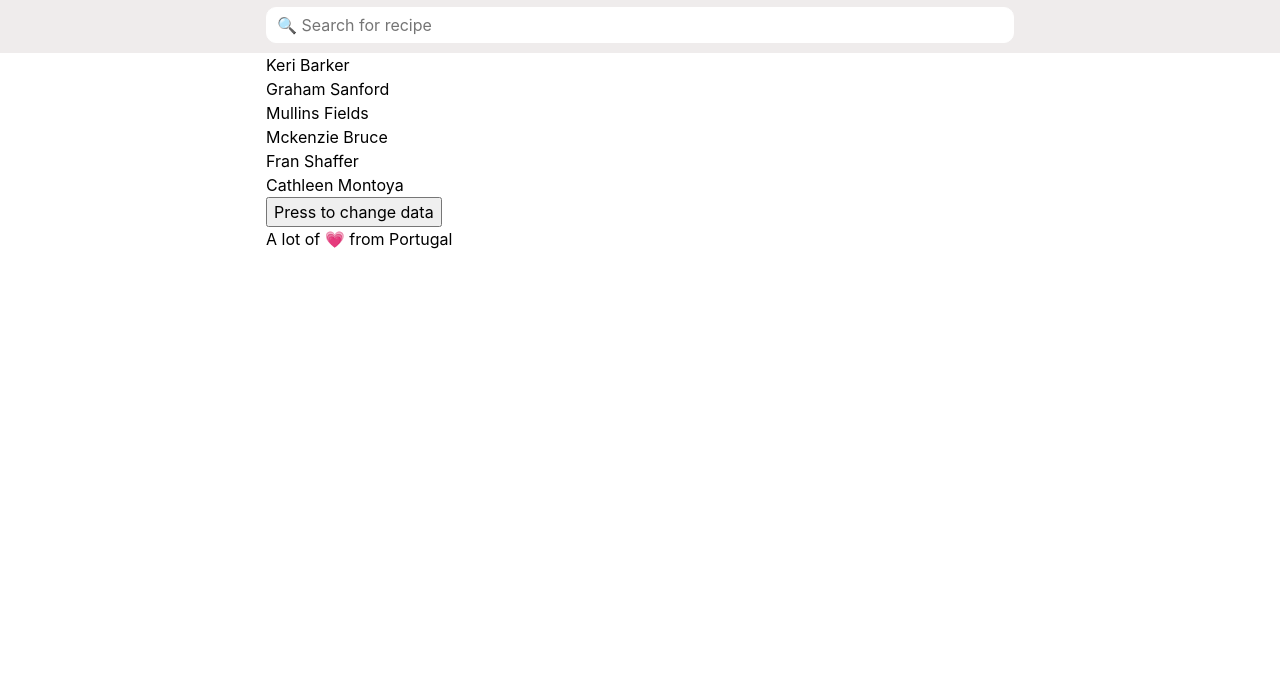
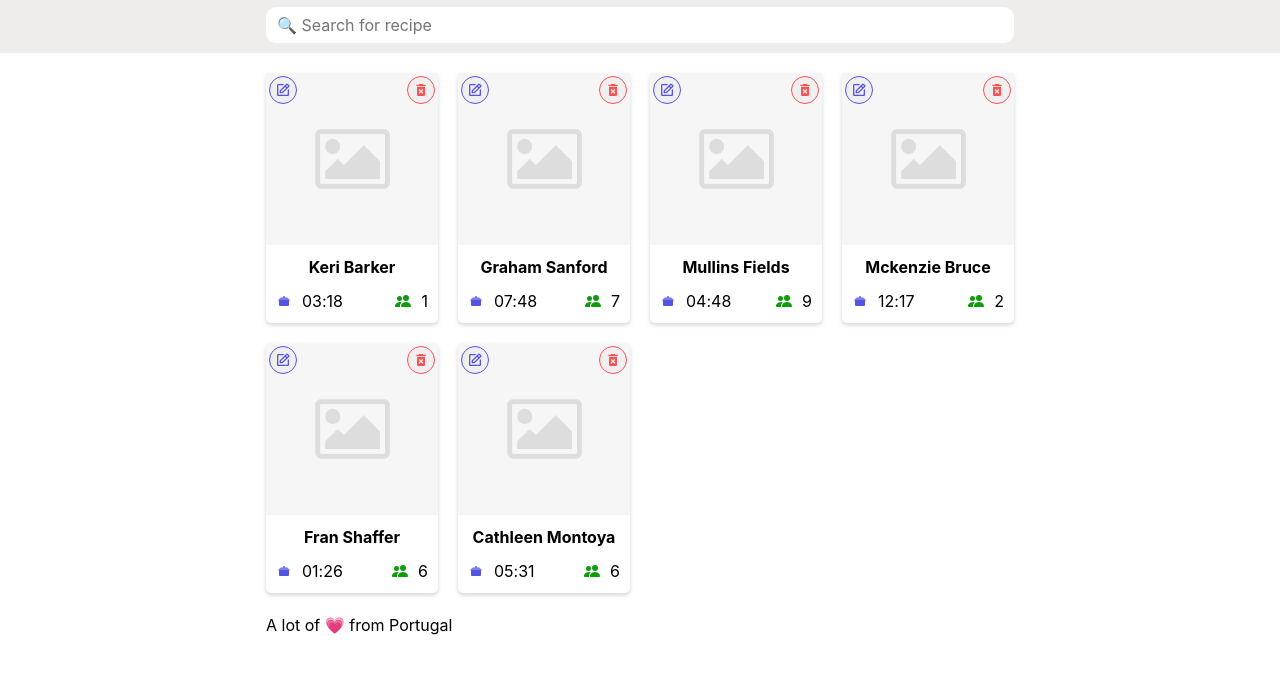
Before and after one commit to FredericoSilva015/recipe-book, a Gatsby site: page / in a window 1280 px wide. Shown: the part 63-736 px from the top of the page. Built offline with nearby package versions, Linux system fonts and the light colour scheme; Gatsby itself is replaced by a stand-in of ours.

Commit message:
added changes to README, new recipe card component, added styles for recipe card, added category for data, added and corrected global valuables from styles

```diff
--- a/src/components/header/style.module.scss
+++ b/src/components/header/style.module.scss
@@ -1,4 +1,4 @@
-@import '../../style/variable';
+@import './src/style/variable';
 
 .header {
     position: sticky;
@@ -40,10 +40,6 @@
         background-color: $green-transparent;
     }
 
-    &:focus, &:active {
-        outline: none;
-    }
-
     &:hover .lineMiddle {
         width: 80%;
     }
@@ -58,7 +54,7 @@
     transition: width .2s ease, transform .2s ease;
 }
 
-.menuActive {
+.menuButton:active {
     background-color: $green-transparent;
 
     .lineTop {
--- a/src/components/image/component.js
+++ b/src/components/image/component.js
@@ -16,7 +16,7 @@ import Img from "gatsby-image"
 const Image = () => {
   const data = useStaticQuery(graphql`
     query {
-      placeholderImage: file(relativePath: { eq: "gatsby-astronaut.png" }) {
+      placeholderImage: file(relativePath: { eq: "placeholder.png" }) {
         childImageSharp {
           fluid(maxWidth: 300) {
             ...GatsbyImageSharpFluid
--- /dev/null
+++ b/src/components/recipe-card/component.js
@@ -0,0 +1,28 @@
+import React from 'react'
+import Style from './style.module.scss'
+import Image from '../image/component'
+import { GiCookingPot } from 'react-icons/gi'
+import { BsFillPeopleFill } from 'react-icons/bs'
+import { BiEdit } from 'react-icons/bi';
+import { MdDeleteForever } from 'react-icons/md';
+
+const RecipeCard = ({ recipe }) => {
+    return (
+        <>
+            <div className={Style.recipeCard}>
+                <div className={Style.imgWrapper}>
+                    <Image />
+                </div>
+                <h2 className={Style.title}>{recipe.name}</h2>
+                <div className={Style.instructions}>
+                    <p className={Style.cookingTime}><GiCookingPot />{recipe.cooking_time}</p>
+                    <p className={Style.servings}><BsFillPeopleFill />{recipe.servings}</p>
+                </div>
+                <button className={Style.edit} aria-label="edit"><BiEdit /></button>
+                <button className={Style.delete} aria-label="delete"><MdDeleteForever /></button>
+            </div>
+        </>
+    )
+}
+
+export default RecipeCard;
--- /dev/null
+++ b/src/components/recipe-card/style.module.scss
@@ -0,0 +1,97 @@
+@import './src/style/variable';
+
+.recipeCard {
+    position: relative;
+    background-color: white;
+
+    width: calc(25% - #{$medium});
+
+    padding: 0 0 $small 0;
+    margin: 0 $medium $medium 0;
+
+    text-align: center;
+
+    border: none;
+    border-radius: 5px;
+
+    box-shadow: $low-spread;
+
+    cursor: pointer;
+
+    transition: box-shadow .5s ease-in-out, transform .5s ease-in-out;
+
+    &:hover {
+        box-shadow: $large-spread;
+        transform: translateY(-4px);
+    }
+}
+
+.imgWrapper, .title {
+    margin-bottom: $small;
+}
+
+.title, .instructions {
+    padding: 0 $small;
+}
+
+.title {
+    font-size: $p;
+    line-height: lineHeight($p);
+}
+
+.instructions {
+    display: flex;
+    justify-content: space-between;
+}
+
+.cookingTime, .servings {
+    display: flex;
+    align-items: center;
+
+    svg {
+        margin-right: $small;
+    }
+}
+
+.cookingTime svg {
+    color: $blue;
+}
+.servings svg {
+    color: $green
+}
+
+.delete, .edit {
+    position: absolute;
+
+    top: 0;
+
+    display: flex;
+
+    padding: $extra_small;
+
+    border-radius: 100%;
+
+    margin: 3px;
+
+    transition: background-color .5s ease-in-out;
+}
+
+.edit {
+    left: 0;
+    color: $blue;
+    border: 1px solid $blue;
+
+    &:hover, &:active {
+        background-color: $blue-light;
+    }
+}
+
+.delete {
+    right: 0;
+    color: $red;
+    border: 1px solid $red;
+
+    &:hover, &:active {
+        background-color: $red-light;
+    }
+}
--- a/src/components/recipe-list/component.js
+++ b/src/components/recipe-list/component.js
@@ -1,22 +1,22 @@
 import React from 'react'
+import Style from './style.module.scss'
+import RecipeCard from '../recipe-card/component'
 
 const RecipeList = ({recipeList, callback}) => {
-    const test = () => {
-        let change = [...recipeList]
-        change[0].name = 'fred'
-        return callback(change)
-    }
+    // const test = () => {
+    //     let change = [...recipeList]
+    //     change[0].name = 'fred'
+    //     return callback(change)
+    // }
 
     return (
-        <div>
-            {console.log('list:', recipeList)}
-            {recipeList.map( (value) =>
-                <div key={value._id}>
-                    {value.name}
-                </div>
-            )}
-            <button onClick={test}>Press to change data</button>
-        </div>
+        <>
+            <div className={Style.recipeList}>
+                {recipeList.map( (value) =>
+                    <RecipeCard key={value._id} recipe={value}/>
+                )}
+            </div>
+        </>
     )
 }
 
--- a/src/components/recipe-list/style.module.scss
+++ b/src/components/recipe-list/style.module.scss
@@ -0,0 +1,9 @@
+@import './src/style/variable';
+
+.recipeList {
+    display: flex;
+    flex-wrap: wrap;
+    justify-content: flex-start;
+
+    margin: $medium -#{$medium} 0 0;
+}
--- a/src/components/search/style.module.scss
+++ b/src/components/search/style.module.scss
@@ -10,7 +10,7 @@
     border: $white solid 1px;
     border-radius: 10px;
 
-    padding: 5px 10px;
+    padding: $extra_small $small;
 
     transition: border .5s ease-in-out;
 
--- a/src/data/data.json
+++ b/src/data/data.json
@@ -1,6 +1,7 @@
 [
     {
       "_id": "5f8b2a7fdc18e2cd5053dcbc",
+      "category": "meat",
       "picture": "http://placehold.it/32x32",
       "name": "Keri Barker",
       "ingredients": [
@@ -26,6 +27,7 @@
     },
     {
       "_id": "5f8b2a7f26956f166dc877f3",
+      "category": "meat",
       "picture": "http://placehold.it/32x32",
       "name": "Graham Sanford",
       "ingredients": [
@@ -51,6 +53,7 @@
     },
     {
       "_id": "5f8b2a7ffd32f319bc46231a",
+      "category": "fish",
       "picture": "http://placehold.it/32x32",
       "name": "Mullins Fields",
       "ingredients": [
@@ -76,6 +79,7 @@
     },
     {
       "_id": "5f8b2a7f6bb6fb9ae267cd0e",
+      "category": "vegan",
       "picture": "http://placehold.it/32x32",
       "name": "Mckenzie Bruce",
       "ingredients": [
@@ -101,6 +105,7 @@
     },
     {
       "_id": "5f8b2a7f3b9d4e6c4603ae57",
+      "category": "desert",
       "picture": "http://placehold.it/32x32",
       "name": "Fran Shaffer",
       "ingredients": [
@@ -126,6 +131,7 @@
     },
     {
       "_id": "5f8b2a7ff05323af22b1a3d4",
+      "category": "other",
       "picture": "http://placehold.it/32x32",
       "name": "Cathleen Montoya",
       "ingredients": [
--- a/src/style/_variable.scss
+++ b/src/style/_variable.scss
@@ -14,20 +14,27 @@ $h3: 20px;
 $p: 16px;
 
 // spacing
+$extra_small: 5px;
 $small: 10px;
 $medium: 20px;
 $large: 30px;
 
 // Colors
 $blue: #5454e2;
+$blue-light: #5454e252;
 $grey-light: #efecec;
 $cyan: #29f5f5;
 $green: #0e9c0e;
 $green-transparent: #0e9c0e66;
 $red: #f75353;
+$red-light: #f7535352;
 $yellow: #f5f54d;
 $white: #fff;
 $black: #000;
+
+// Shadows
+$low-spread:  0 2px 4px #80808054;
+$large-spread: 0 12px 24px 0 #00000047, 0 0 0 #00000000;
 
 // line Height
 @function lineHeight( $fontSize: 16px) {
--- a/src/style/global.scss
+++ b/src/style/global.scss
@@ -27,6 +27,14 @@ body {
   }
 }
 
+button {
+  cursor: pointer;
+
+  &:focus {
+    outline: none;
+  }
+}
+
 // body {
 //   background-image: url('../images/cooking_table.webp');
 //   background-position: center;
```
Also changed, not shown: README.md, src/images/placeholder.png (added).
